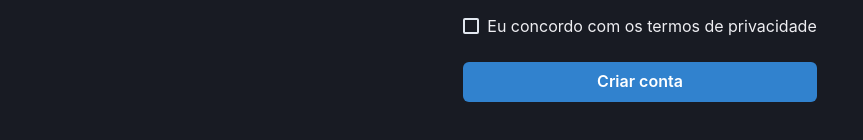
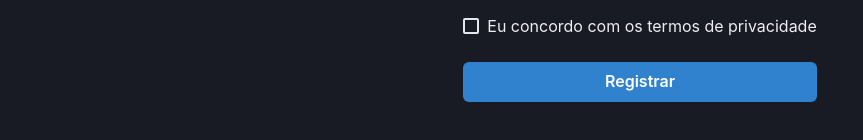
Before and after one commit to moutinhofuturedev/Good-Form, a Next.js app: page /dash in a window 1280 px wide. Shown: the part 500-640 px from the top of the page, without its empty margins (0-863 px from the left). Built offline with nearby package versions, Linux system fonts and the light colour scheme.

Commit message:
style: muda título e descrição de toast

```diff
--- a/src/components/Form.tsx
+++ b/src/components/Form.tsx
@@ -33,8 +33,8 @@ export function Form() {
         }, 5000)
       );
       toast({
-        title: "Conta criada.",
-        description: "Cadastro realizado com sucesso.",
+        title: "Registrado.",
+        description: "Registro realizado com sucesso.",
         status: "success",
         duration: 6000,
         isClosable: true,
@@ -151,7 +151,7 @@ export function Form() {
             onClick={() => handleSubmit(OnSubmit)()}
             isLoading={isSubmitting}
           >
-            Criar conta
+            Registrar
           </Button>
         </Center>
       </FormControl>
```
